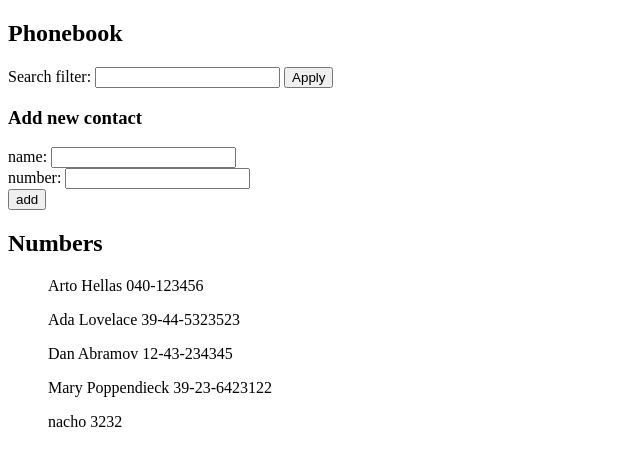
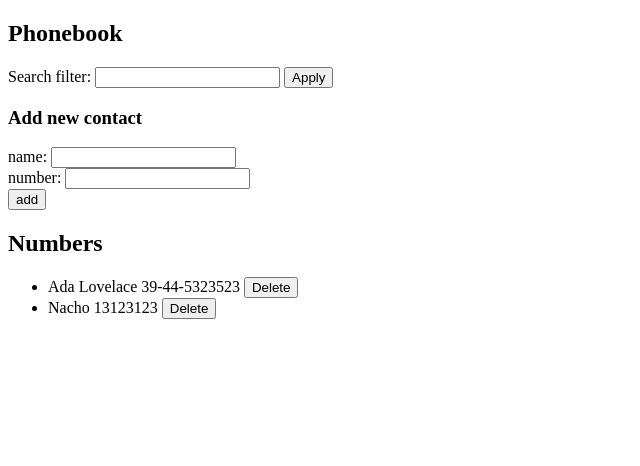
Before and after one commit to martineznacho4/FullStackOpen, a React (Vite) app in the folder part2/: page / in a window 1280 px wide. Shown: the top 466 px of the page, without its empty margins (0-640 px from the left). Built offline with nearby package versions, Linux system fonts and the light colour scheme; data requests are answered from the project's data file.

Commit message:
exercise 2.14

```diff
--- a/part2/db.json
+++ b/part2/db.json
@@ -1,29 +1,14 @@
 {
   "persons": [
-    {
-      "name": "Arto Hellas",
-      "number": "040-123456",
-      "id": "1"
-    },
     {
       "name": "Ada Lovelace",
       "number": "39-44-5323523",
       "id": "2"
     },
     {
-      "name": "Dan Abramov",
-      "number": "12-43-234345",
-      "id": "3"
-    },
-    {
-      "name": "Mary Poppendieck",
-      "number": "39-23-6423122",
-      "id": "4"
-    },
-    {
-      "id": "c4a4",
-      "name": "nacho",
-      "number": "3232"
+      "id": "024f",
+      "name": "Nacho",
+      "number": "13123123"
     }
   ]
 }
--- a/part2/src/App.jsx
+++ b/part2/src/App.jsx
@@ -47,7 +47,31 @@ const App = () => {
 		setNewFilter(e.target.value);
 	};
 
-	const handlers = { handleNewName, handleNewNumber, handleFilter };
+	const handleRemove = (id) => {
+		if (
+			window.confirm(
+				`Do you really want to remove ${
+					persons.find((person) => person.id === id).name
+				}?`
+			)
+		) {
+			personService
+				.remove(id)
+				.then((deletedPerson) => {
+					setPersons(persons.filter((person) => person.id !== id));
+				})
+				.catch((error) => {
+					alert(`Unable to remove the id: ${id}`);
+				});
+		}
+	};
+
+	const handlers = {
+		handleNewName,
+		handleNewNumber,
+		handleFilter,
+		handleRemove,
+	};
 
 	return (
 		<div>
@@ -67,9 +91,10 @@ const App = () => {
 			<h2>Numbers</h2>
 
 			<PersonRender
-				isFiltered={isFiltered}
-				persons={persons}
-				filteredPersons={filteredPersons}
+				states={states}
+				setters={setters}
+				handlers={handlers}
+				personService={personService}
 			/>
 		</div>
 	);
--- a/part2/src/components/Person.jsx
+++ b/part2/src/components/Person.jsx
@@ -1,8 +1,10 @@
-const Person = ({ name, number }) => {
+const Person = ({ name, number, handleRemove }) => {
 	return (
-		<p>
-			{name} {number}
-		</p>
+		<>
+			<li>
+				{name} {number} <button onClick={handleRemove}>Delete</button>
+			</li>
+		</>
 	);
 };
 
--- a/part2/src/components/PersonRender.jsx
+++ b/part2/src/components/PersonRender.jsx
@@ -1,21 +1,29 @@
 import Person from "./Person";
 
-const PersonRender = ({ isFiltered, filteredPersons, persons }) => {
+const PersonRender = ({ states, setters, handlers, personService }) => {
 	return (
 		<ul>
-			{isFiltered
-				? filteredPersons.map((person) => (
+			{states.isFiltered
+				? states.filteredPersons.map((person) => (
 						<Person
 							key={person.id}
 							name={person.name}
 							number={person.number}
+							personService={personService}
+							handleRemove={() => {
+								handlers.handleRemove(person.id);
+							}}
 						/>
 				  ))
-				: persons.map((person) => (
+				: states.persons.map((person) => (
 						<Person
 							key={person.id}
 							name={person.name}
 							number={person.number}
+							personService={personService}
+							handleRemove={() => {
+								handlers.handleRemove(person.id);
+							}}
 						/>
 				  ))}
 		</ul>
--- a/part2/src/service/persons.js
+++ b/part2/src/service/persons.js
@@ -12,4 +12,9 @@ const create = (newObject) => {
 	return request.then((response) => response.data);
 };
 
-export default { getAll, create };
+const remove = (id) => {
+	const request = axios.delete(`${baseUrl}/${id}`);
+	return request.then((response) => response.data);
+};
+
+export default { getAll, create, remove };
```
